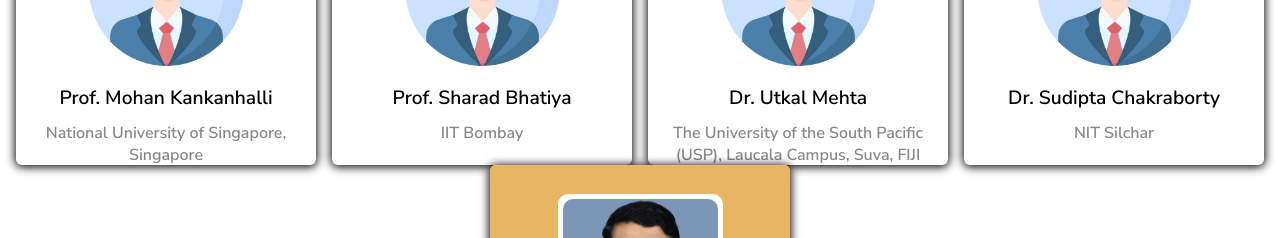
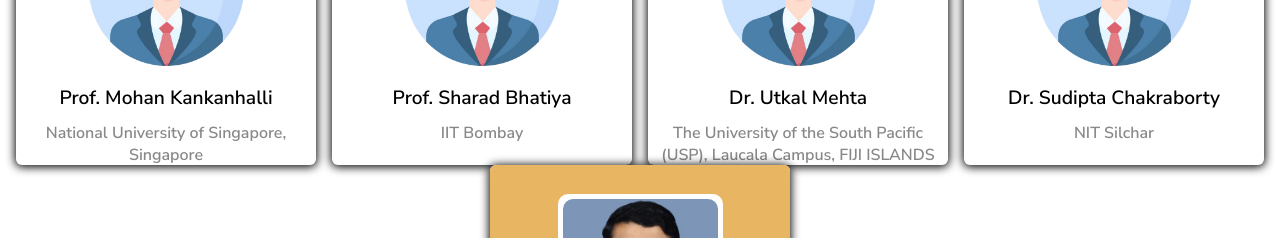
Before and after one commit to vivekksh/e2adummy, a React (Vite) app: page /committee in a window 1280 px wide. Shown: the part 1940-2178 px from the top of the page. Built offline with nearby package versions, Linux system fonts and the light colour scheme; a web font is replaced by a local one.

Commit message:
Update Committee.jsx

```diff
--- a/src/pages/Committee.jsx
+++ b/src/pages/Committee.jsx
@@ -71,7 +71,7 @@ const Committee = () => {
               img={"/images/profile_pic.png"}
               name={`Dr. Utkal Mehta`}
               aff={
-                "The University of the South Pacific (USP), Laucala Campus, Suva, FIJI ISLAND"
+                "The University of the South Pacific (USP), Laucala Campus, FIJI ISLANDS"
               }
               link={""}
             />
```
